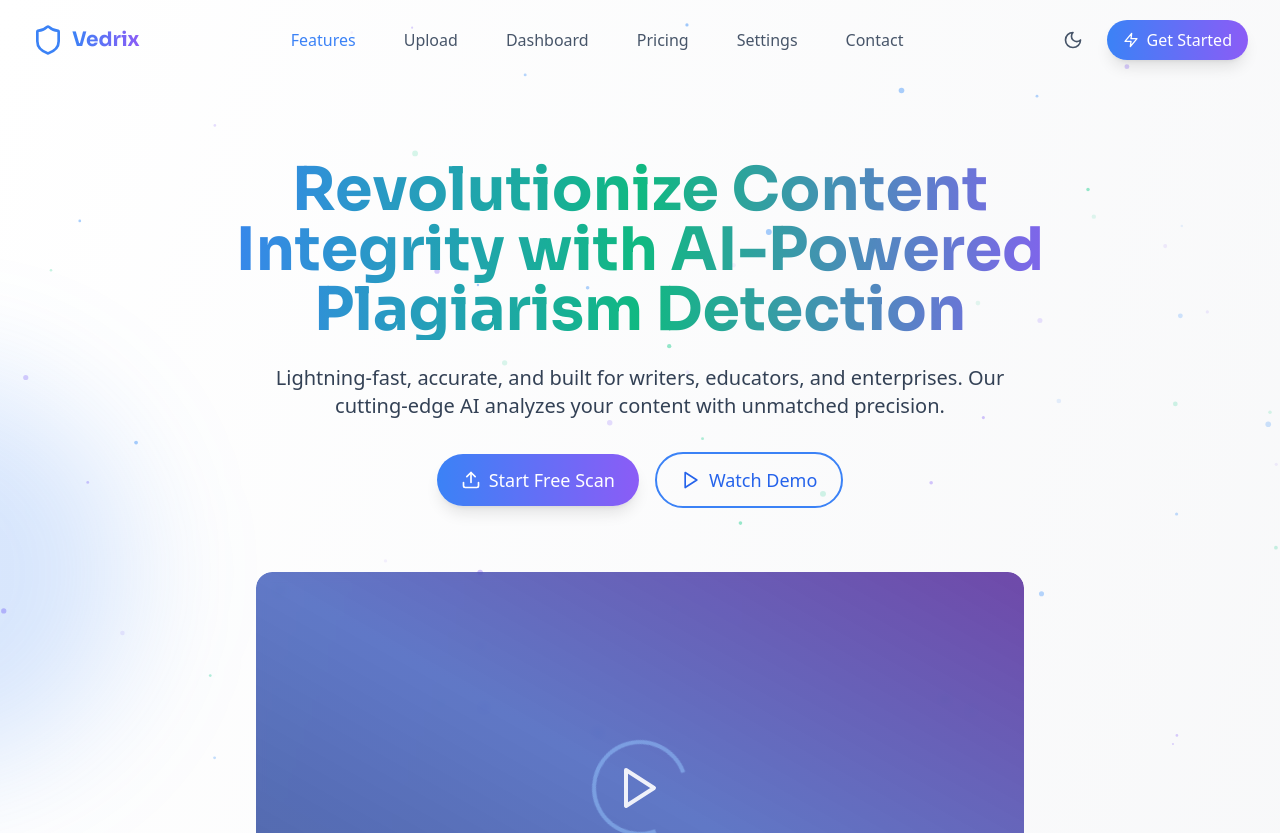
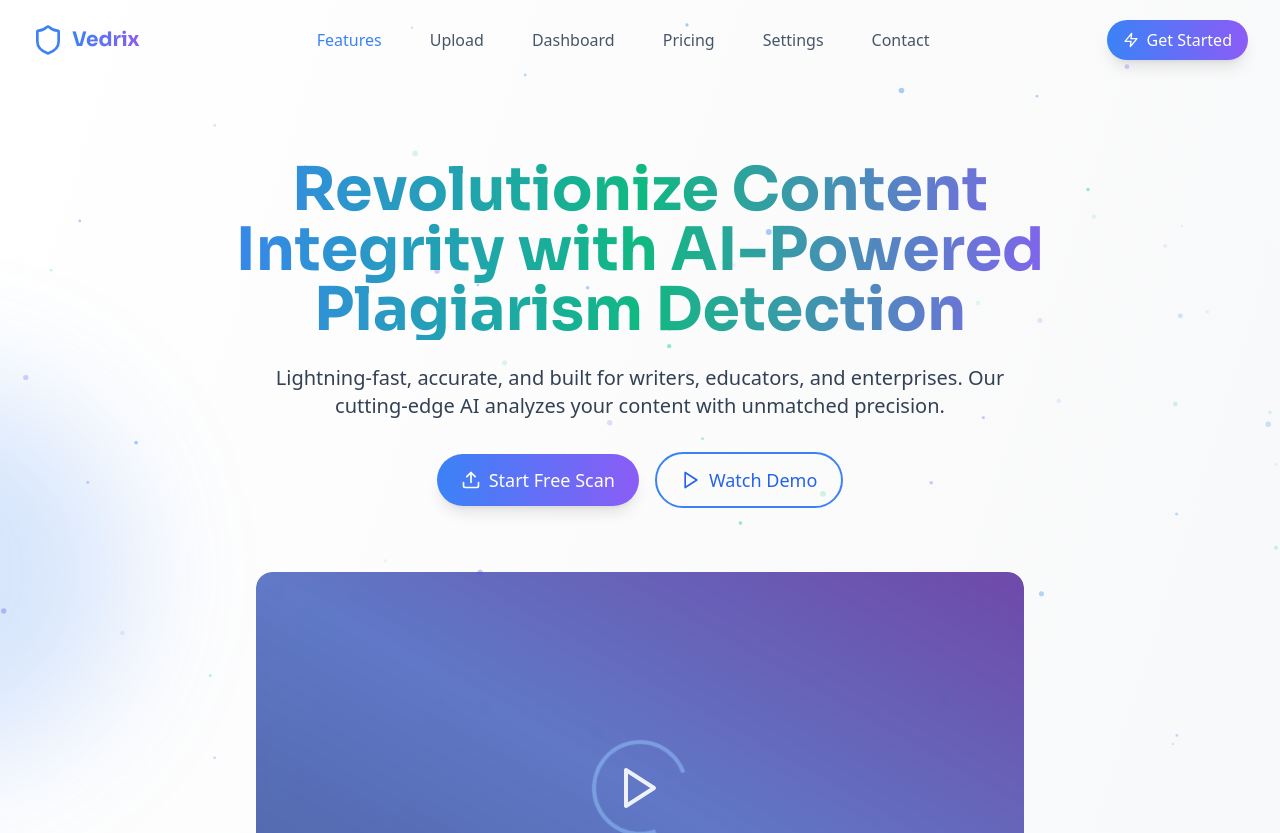
Before and after one commit to meetvaghani12/vedrix, a React (Vite) app in the folder frontend/: page / in a window 1280 px wide. Shown: the top 833 px of the page. Built offline with nearby package versions, Linux system fonts and the light colour scheme.

Commit message:
toggle removed

```diff
--- a/frontend/src/components/layout/Navbar.tsx
+++ b/frontend/src/components/layout/Navbar.tsx
@@ -1,6 +1,6 @@
 import React, { useState, useEffect } from 'react';
 import { Link, useLocation, useNavigate } from 'react-router-dom';
-import { Menu, X, Shield, Zap, Sun, Moon, LogOut } from 'lucide-react';
+import { Menu, X, Shield, Zap, LogOut } from 'lucide-react';
 import { motion } from 'framer-motion';
 import { useTheme } from '../../context/ThemeContext';
 import { useAuth } from '../../context/AuthContext';
@@ -10,7 +10,7 @@ const Navbar: React.FC = () => {
   const [scrolled, setScrolled] = useState(false);
   const location = useLocation();
   const navigate = useNavigate();
-  const { theme, toggleTheme } = useTheme();
+  const { theme } = useTheme();
   const { isAuthenticated, logout } = useAuth();
 
   const navLinks = [
@@ -91,14 +91,6 @@ const Navbar: React.FC = () => {
 
           {/* Right Side Controls */}
           <div className="hidden md:flex items-center space-x-4">
-            <button
-              onClick={toggleTheme}
-              className="p-2 rounded-full text-dark-600 dark:text-dark-300 hover:bg-gray-200 dark:hover:bg-dark-800 transition-colors"
-              aria-label="Toggle theme"
-            >
-              {theme === 'dark' ? <Sun className="w-5 h-5" /> : <Moon className="w-5 h-5" />}
-            </button>
-
             {isAuthenticated ? (
               <motion.button
                 whileHover={{ scale: 1.05 }}
@@ -125,13 +117,6 @@ const Navbar: React.FC = () => {
 
           {/* Mobile menu button */}
           <div className="flex items-center md:hidden">
-            <button
-              onClick={toggleTheme}
-              className="p-2 rounded-full text-dark-600 dark:text-dark-300 hover:bg-gray-200 dark:hover:bg-dark-800 transition-colors"
-              aria-label="Toggle theme"
-            >
-              {theme === 'dark' ? <Sun className="w-5 h-5" /> : <Moon className="w-5 h-5" />}
-            </button>
             <button
               onClick={toggleMenu}
               className="p-2 rounded-md text-dark-600 dark:text-dark-300 hover:bg-gray-200 dark:hover:bg-dark-800 transition-colors"
```
